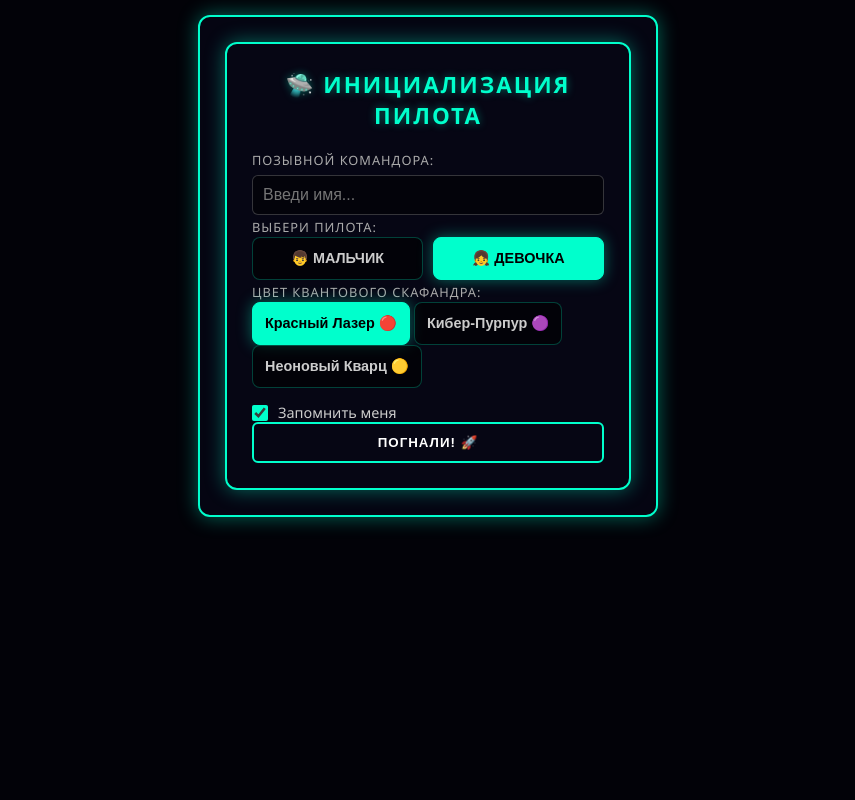
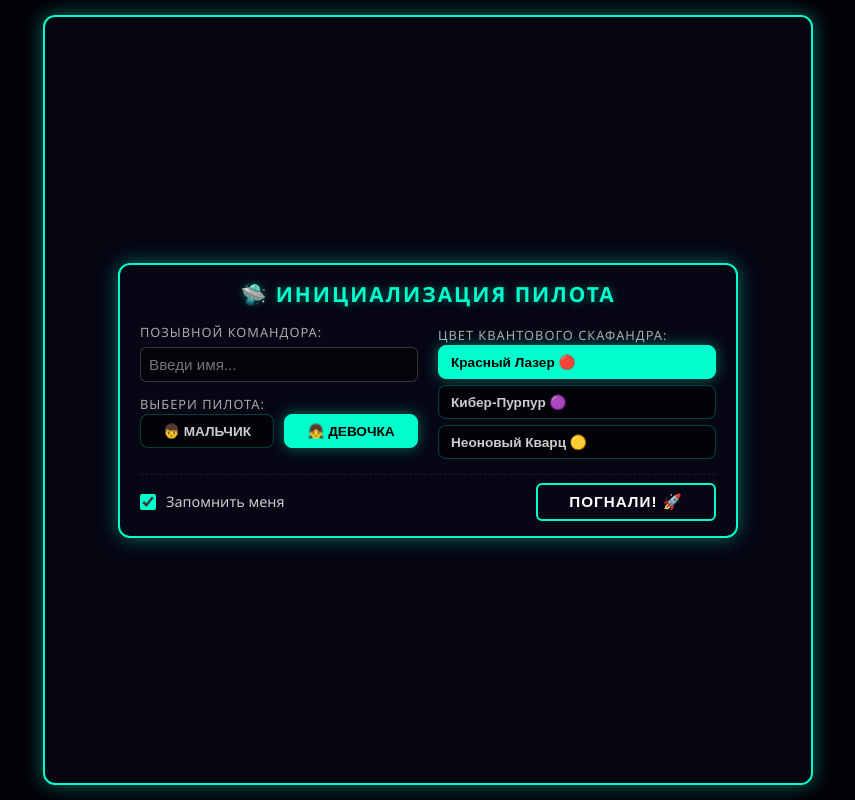
Before and after one commit to rusheckfy-eng/math-drills, a plain HTML site: page index.html in a window 1280 px wide. Shown: the whole page, without its empty margins (212-1067 px from the left). Drawn offline with Linux system fonts and the light colour scheme.

Commit message:
Add files via upload

```diff
--- a/style.css
+++ b/style.css
@@ -42,19 +42,19 @@ body {
     display: flex;
     justify-content: center;
     align-items: center;
-    overflow: hidden; /* Фиксируем экран от случайных скроллов */
+    overflow: hidden; /* Блокируем системный скролл */
 }
 
-/* ЗАГЛУШКА ПОВОРОТА ЭКРАНА (Блокировка Portrait) */
+/* ЗАГЛУШКА ПОВОРОТА ЭКРАНА (Portrait Блокировка) */
 #landscape-turn-overlay {
-    display: none; /* По умолчанию скрыта на ПК и в ландшафте */
+    display: none;
     position: fixed;
     top: 0;
     left: 0;
     width: 100vw;
     height: 100vh;
     background: #020208;
-    z-index: 99999; /* Поверх абсолютно всего */
+    z-index: 99999;
     flex-direction: column;
     justify-content: center;
     align-items: center;
@@ -77,7 +77,6 @@ body {
     font-size: 1.1rem;
 }
 
-/* Срабатывает только если телефон держат вертикально */
 @media (orientation: portrait) {
     #landscape-turn-overlay {
         display: flex;
@@ -90,13 +89,12 @@ body {
     100% { transform: rotate(0deg); }
 }
 
-
-/* ГЛОБАЛЬНЫЙ КОНТЕЙНЕР (Адаптирован под Landscape 16:9) */
+/* ГЛОБАЛЬНЫЙ КОНТЕЙНЕР (Landscape 16:9) */
 .screen-container {
     width: 100vw;
     height: 100vh;
-    max-width: 100vh; /* Предотвращает сильное растягивание на широких мониторах ПК */
-    aspect-ratio: 16 / 9; /* Жестко держим пропорции киноэкрана новеллы */
+    max-width: 100vh;
+    aspect-ratio: 16 / 9;
     padding: 15px;
     display: flex;
     flex-direction: column;
@@ -104,27 +102,54 @@ body {
     align-items: center;
 }
 
-/* Экран авторизации и новой кастомизации персонажа */
+/* ЭКРАН РЕГИСТРАЦИИ (БЕЗ СКРОЛЛА) */
+#profile-screen {
+    width: 100%;
+    height: 100%;
+    display: flex;
+    justify-content: center;
+    align-items: center;
+    overflow: hidden;
+}
+
+/* Базовая карточка */
 .auth-card {
     background: var(--bg-card);
     border: 2px solid var(--neon-color);
     border-radius: var(--border-radius);
-    padding: 25px;
-    width: 100%;
-    max-width: 460px; /* Аккуратный блок по центру */
     box-shadow: 0 0 20px var(--neon-glow);
     display: flex;
     flex-direction: column;
-    gap: 15px;
 }
 
-.auth-card h2 {
+/* Специфичные настройки для широкого горизонтального меню пилота */
+.landscape-profile-card {
+    max-width: 620px !important;
+    width: 100%;
+    padding: 15px 20px !important;
+    gap: 10px !important;
+}
+
+.landscape-profile-card h2 {
     text-align: center;
-    font-size: 1.4rem;
+    font-size: 1.3rem;
     letter-spacing: 2px;
     color: var(--neon-color);
     text-shadow: 0 0 8px var(--neon-glow);
     margin-bottom: 5px;
+}
+
+.profile-grid-container {
+    display: grid;
+    grid-template-columns: 1fr 1fr; /* Две равные колонки */
+    gap: 20px;
+    width: 100%;
+}
+
+.profile-column {
+    display: flex;
+    flex-direction: column;
+    gap: 10px;
 }
 
 .form-group {
@@ -140,42 +165,57 @@ body {
     color: #aaa;
 }
 
-.form-group input,
-.form-group select {
+.form-group input {
     background: rgba(0, 0, 0, 0.5);
     border: 1px solid rgba(255, 255, 255, 0.2);
     border-radius: 6px;
-    padding: 10px;
+    padding: 8px;
     color: #fff;
-    font-size: 1rem;
+    font-size: 0.95rem;
     outline: none;
     transition: border-color 0.3s, box-shadow 0.3s;
 }
 
-.form-group input:focus,
-.form-group select:focus {
+.form-group input:focus {
     border-color: var(--neon-color);
     box-shadow: 0 0 8px var(--neon-glow);
 }
 
-/* ИНТЕРАКТИВНЫЕ СЕЛЕКТОРЫ КАСТОМИЗАЦИИ (Мальчик/Девочка, Цвета) */
-.gender-toggle-row, .suit-color-row {
+/* СЕЛЕКТОРЫ СКАФАНДРОВ И ПОЛА */
+.gender-toggle-row {
     display: flex;
     gap: 10px;
     width: 100%;
 }
 
+.suit-color-row-vertical {
+    display: flex;
+    flex-direction: column;
+    gap: 6px;
+    width: 100%;
+}
+
 .selector-btn, .color-btn {
-    flex: 1;
     background: rgba(0, 0, 0, 0.6);
     border: 1px solid rgba(0, 255, 204, 0.25);
     color: #ccc;
-    padding: 12px;
     border-radius: 8px;
     cursor: pointer;
     font-weight: bold;
-    font-size: 0.9rem;
     transition: all 0.2s ease;
+}
+
+.gender-toggle-row .selector-btn {
+    flex: 1;
+    padding: 8px;
+    font-size: 0.85rem;
+}
+
+.suit-color-row-vertical .color-btn {
+    width: 100%;
+    padding: 8px 12px;
+    font-size: 0.85rem;
+    text-align: left;
 }
 
 .selector-btn:hover, .color-btn:hover {
@@ -208,7 +248,25 @@ body {
     accent-color: var(--neon-color);
 }
 
-/* Верхний кокпит */
+/* НИЖНЯЯ ПАНЕЛЬ СТАРТА */
+.profile-footer-row {
+    display: flex;
+    justify-content: space-between;
+    align-items: center;
+    width: 100%;
+    margin-top: 5px;
+    padding-top: 8px;
+    border-top: 1px dashed rgba(255, 255, 255, 0.1);
+}
+
+.match-start-btn {
+    width: auto !important;
+    min-width: 180px;
+    padding: 8px 20px !important;
+    font-size: 0.95rem;
+}
+
+/* ВЕРХНИЙ КОКПИТ ИГРЫ */
 .cockpit-header {
     width: 100%;
     display: flex;
@@ -229,7 +287,6 @@ body {
     cursor: pointer;
 }
 
-/* Выпадающее верхнее меню */
 .quick-menu {
     width: 100%;
     background: rgba(10, 10, 30, 0.95);
@@ -240,27 +297,21 @@ body {
     z-index: 10;
 }
 
-.menu-row {
-    display: flex;
-    justify-content: space-between;
-    align-items: center;
-}
-
 .neon-btn.logout {
     background: rgba(255, 0, 85, 0.2);
     border-color: #ff0055;
     margin-top: 5px;
 }
 
-
-/* ТЕАТР ВИЗУАЛЬНОЙ НОВЕЛЛЫ */
+/* ЭКРАН ТЕАТРА НОВЕЛЛЫ */
 .novel-theatre {
     position: relative;
     width: 100%;
     height: 100%;
     flex-grow: 1;
-    background-size: cover; /* Заполняем контейнер 16:9 без деформаций */
-    background-position: center;
+    background-size: 100% 100%;
+    background-position: center bottom;
+    background-repeat: no-repeat;
     border-radius: var(--border-radius);
     border: 2px solid rgba(255, 255, 255, 0.08);
     overflow: hidden;
@@ -271,10 +322,15 @@ body {
     margin: 10px 0;
 }
 
-/* СЛОИ ПЕРСОНАЖЕЙ (Отрегулированы под Landscape) */
+#game-screen {
+    overflow: hidden;
+    max-height: 100vh;
+}
+
+/* ПЕРСОНАЖИ */
 .char-layer {
     position: absolute;
-    bottom: 95px; /* Находятся четко над плашкой диалога */
+    bottom: 95px;
     width: 180px;
     height: 260px;
     background-size: contain;
@@ -283,12 +339,13 @@ body {
     transition: all 0.25s ease-in-out;
 }
 
-.left-char {
-    left: 40px; /* Раздвинуты по бокам широкого экрана */
-}
+.left-char { left: 40px; }
+.right-char { right: 40px; }
 
-.right-char {
-    right: 40px;
+/* Эффект голограммы для Искры */
+.char-layer[style*="iskra"] {
+    opacity: 0.85;
+    filter: drop-shadow(0 0 8px var(--neon-color)) saturate(1.2);
 }
 
 /* ДИАЛОГОВОЕ ОКНО */
@@ -326,8 +383,7 @@ body {
     animation: pulse 1.6s infinite;
 }
 
-
-/* МАТЕМАТИЧЕСКИЙ ОВЕРЛЕЙ */
+/* МАТЕМАТИЧЕСКИЙ ИНТЕРФЕЙС */
 .math-overlay {
     width: 100%;
     display: flex;
@@ -345,7 +401,6 @@ body {
     font-weight: bold;
 }
 
-/* Визор вычислений */
 .visor-container {
     width: 100%;
     height: 95px;
@@ -377,16 +432,14 @@ body {
     text-transform: uppercase;
 }
 
-
-/* СЕТКА СВЕРХСКОРОСТНОЙ КЛАВИАТУРЫ 0-10 */
+/* СЕТКА СВЕРХСКОРОСТНОЙ КЛАВИАТУРЫ */
 .virtual-keyboard.grid-10 {
     width: 100%;
     display: grid;
-    grid-template-columns: repeat(6, 1fr); /* 6 колонок в альбомном режиме делают сетку более приземистой и удобной */
+    grid-template-columns: repeat(6, 1fr);
     gap: 8px;
 }
 
-/* Растягиваем последнюю кнопку (10) на две ячейки для идеального баланса сетки */
 .virtual-keyboard.grid-10 .num-btn:last-child {
     grid-column: span 2;
 }
@@ -411,7 +464,6 @@ body {
 }
 
 .neon-btn {
-    width: 100%;
     background: transparent;
     border: 2px solid var(--neon-color);
     border-radius: 6px;
@@ -428,28 +480,20 @@ body {
 box-shadow: 0 0 10px var(--neon-glow);
 background: rgba(0, 255, 204, 0.05);
 }
-
-
 /* ТЕХНИЧЕСКИЕ АНИМАЦИИ */
 .shake {
 animation: space-shake 0.3s ease;
 }
-
 @keyframes space-shake {
 0%, 100% { transform: translateX(0); }
 25% { transform: translateX(-6px); }
 75% { transform: translateX(6px); }
 }
-
 @keyframes pulse {
 0%, 100% { opacity: 0.3; }
 50% { opacity: 1; }
 }
-
-.hidden {
-    display: none !important;
-}
-
+.hidden { display: none !important; }
 #admin-screen {
 background: #000;
 color: #39ff14;
@@ -459,9 +503,3 @@ border-radius: 4px;
 padding: 20px;
 width: 100%;
 }
-
-/* Эффект голограммы для Искры */
-.char-layer[style*="iskra"] {
-    opacity: 0.85; /* Слегка прозрачная */
-    filter: drop-shadow(0 0 8px var(--neon-color)) saturate(1.2); /* Светится в цвет текущего неона сцены */
-}
```
Lines whose indentation alone changed are shown as unchanged.
